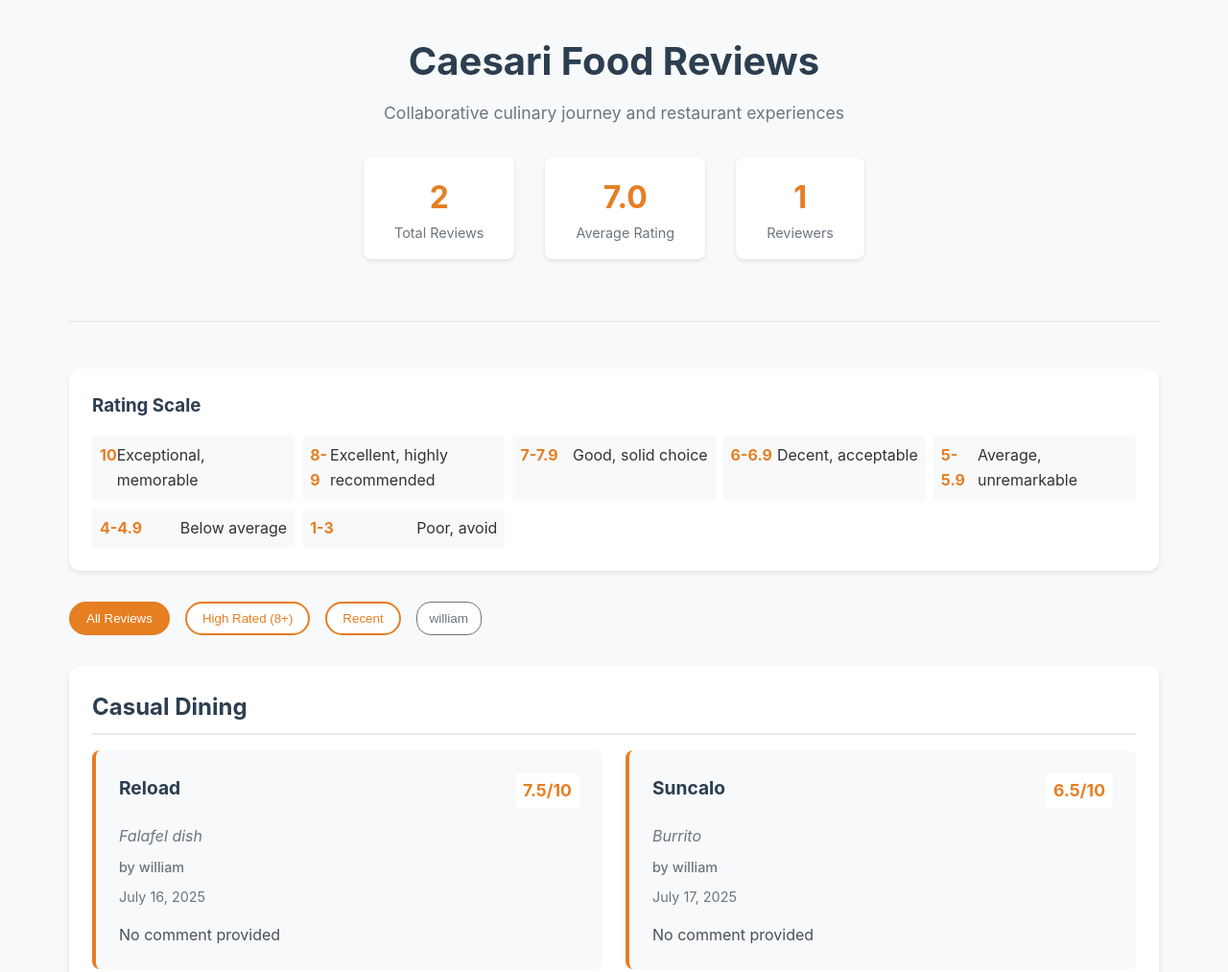
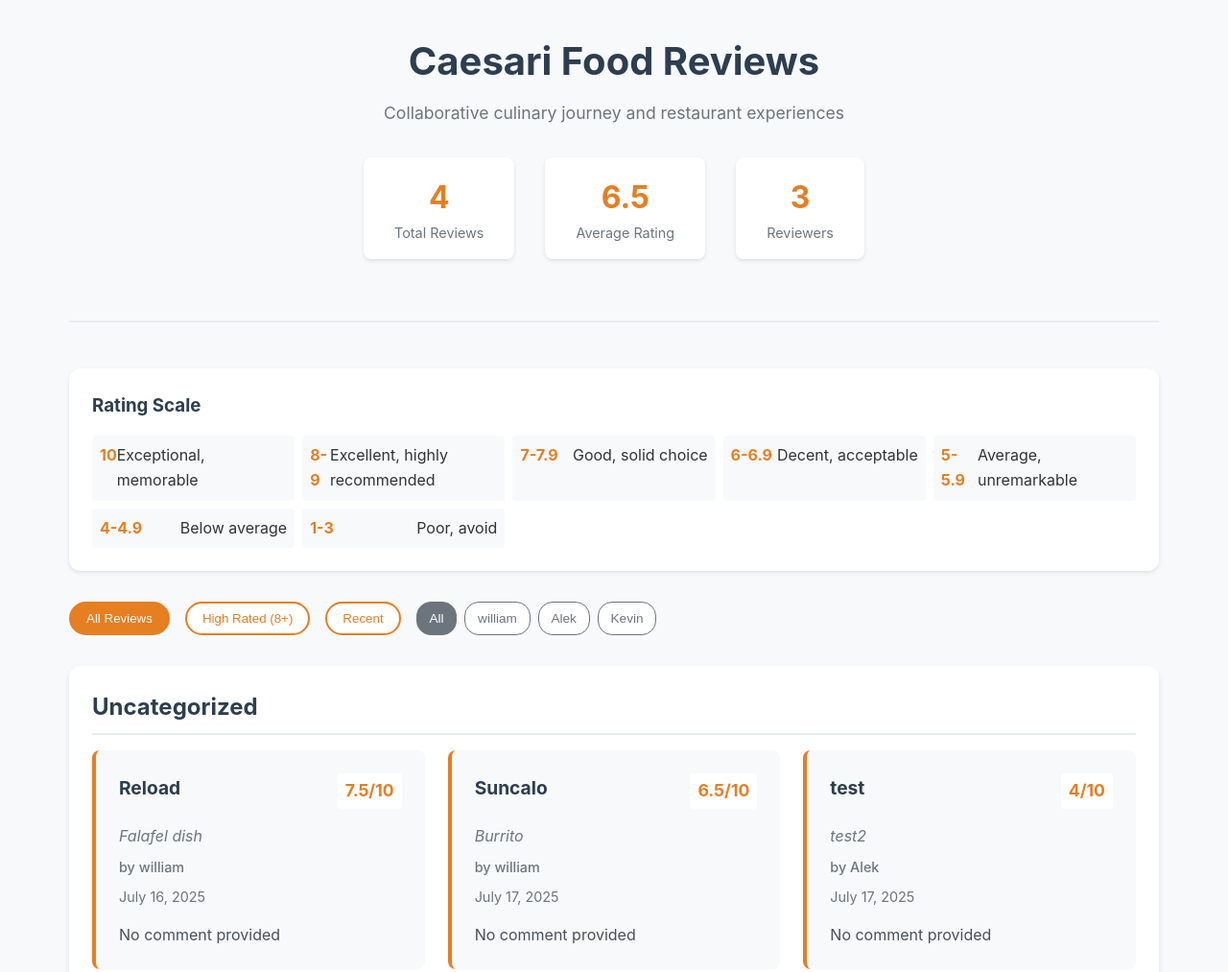
Before and after one commit to AlekOmOm/caesari-food-review, a plain HTML site: page index.html in a window 1280 px wide. Shown: the top 1013 px of the page at 96% size. Drawn offline with Linux system fonts and the light colour scheme.

Commit message:
﻿ feat: ✨   `add`

```diff
--- a/index.html
+++ b/index.html
@@ -344,6 +344,7 @@
         </div>
     </div>
 
+    <script src="reviews.js"></script>
     <script>
         class FoodReviewApp {
             constructor() {
@@ -367,30 +368,7 @@
             }
 
             async loadReviews() {
-                // Updated with both reviews
-                this.reviews = [
-                    {
-                        id: 1,
-                        date: '2025-07-16',
-                        place: 'Reload',
-                        dish: 'Falafel dish',
-                        rating: 7.5,
-                        reviewer: 'william',
-                        comment: '',
-                        category: 'casual-dining'
-                    },
-                    {
-                        id: 2,
-                        date: '2025-07-17',
-                        place: 'Suncalo',
-                        dish: 'Burrito',
-                        rating: 6.5,
-                        reviewer: 'william',
-                        comment: '',
-                        category: 'casual-dining'
-                    }
-                ];
-
+                this.reviews = window.REVIEWS || [];
                 this.organizeByCategory();
             }
 
@@ -419,12 +397,12 @@
             }
 
             setupReviewerFilters() {
-                const reviewers = [...new Set(this.reviews.map(r => r.reviewer))];
+                const reviewers = ['all', ...new Set(this.reviews.map(r => r.reviewer))];
                 const container = document.getElementById('reviewerFilters');
 
                 container.innerHTML = reviewers.map(reviewer =>
                     `<button class="reviewer-btn ${reviewer === 'all' ? 'active' : ''}" data-reviewer="${reviewer}">
-                        ${reviewer}
+                        ${reviewer === 'all' ? 'All' : reviewer}
                     </button>`
                 ).join('');
 
--- /dev/null
+++ b/reviews.js
@@ -0,0 +1,40 @@
+window.REVIEWS = [
+  {
+    "place": "Reload",
+    "dish": "Falafel dish",
+    "rating": 7.5,
+    "reviewer": "william",
+    "comment": "",
+    "date": "2025-07-16",
+    "id": 1
+  },
+  {
+    "place": "Suncalo",
+    "dish": "Burrito",
+    "rating": 6.5,
+    "reviewer": "william",
+    "comment": "",
+    "date": "2025-07-17",
+    "id": 2
+  },
+  {
+    "place": "test",
+    "dish": "test2",
+    "rating": 4,
+    "reviewer": "Alek",
+    "comment": "",
+    "category": "",
+    "date": "2025-07-17",
+    "id": 3
+  },
+  {
+    "place": "test",
+    "dish": "test3",
+    "rating": 8,
+    "reviewer": "Kevin",
+    "comment": "",
+    "category": "street-food",
+    "date": "2025-07-17",
+    "id": 4
+  }
+];
```
Also changed, not shown: build_reviews.js (added, +25 -0 lines), 1 other file.
